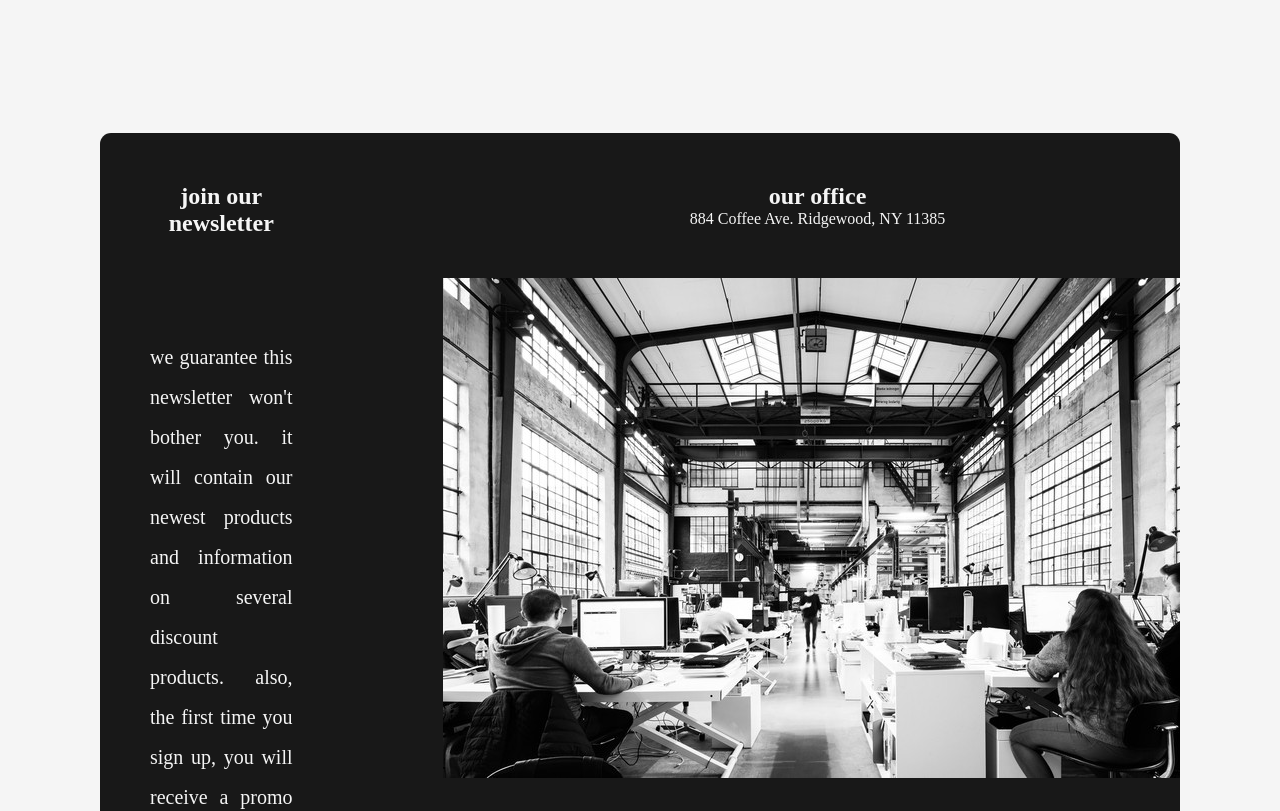
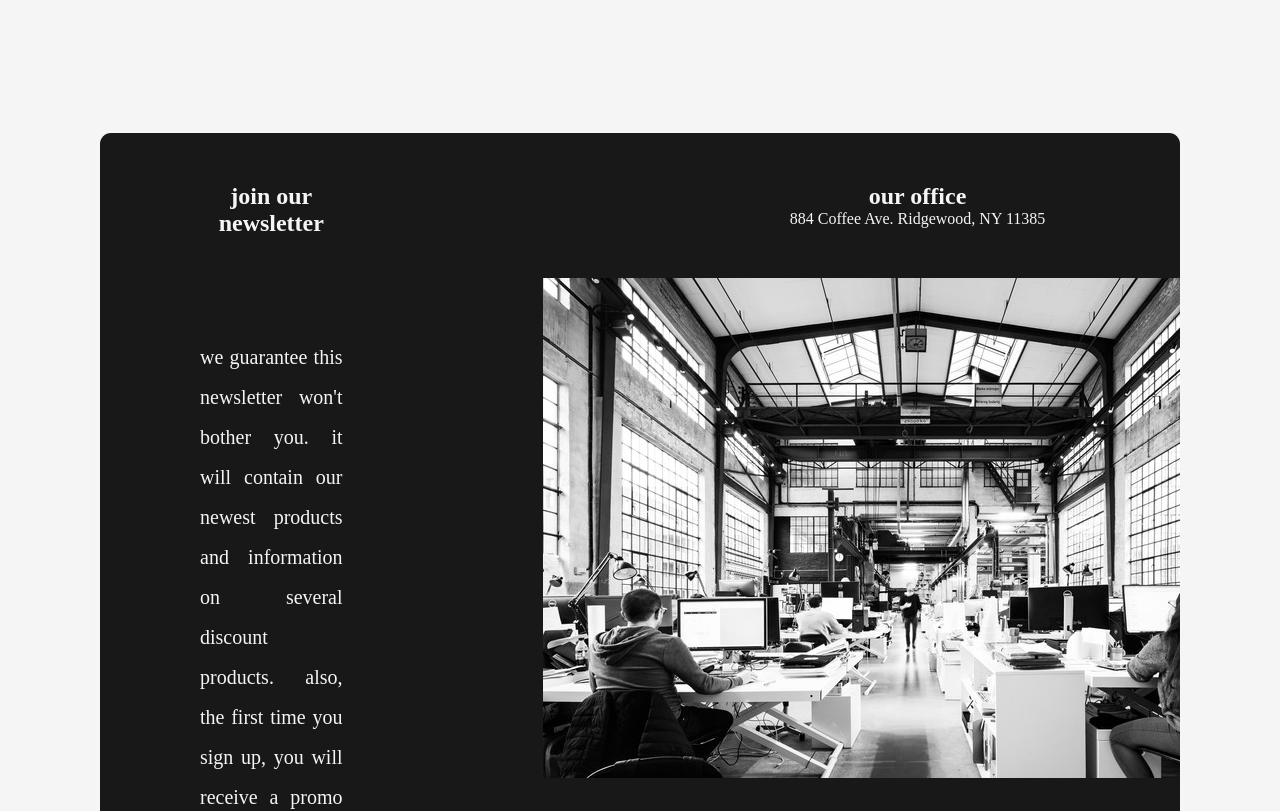
Before and after one commit to revou-fsse-1/w3-landing-website-rioyulinanda, a plain HTML site: page index.html in a window 1280 px wide. Shown: the part 1160-1971 px from the top of the page. Drawn offline with Linux system fonts and the light colour scheme.

Commit message:
fixing padding text box

```diff
--- a/index.css
+++ b/index.css
@@ -207,7 +207,7 @@ li a:hover:after {
 
 .cta-text-box {
   color: whitesmoke;
-  padding: 50px 50px 0;
+  padding: 50px 100px 0;
 }
 
 .cta .heading-secondary {
```
